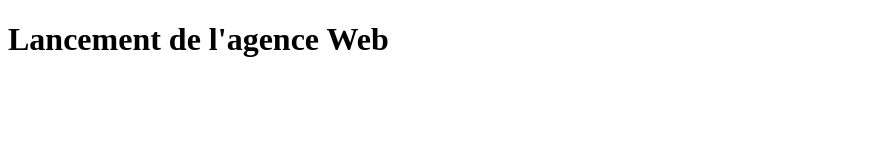
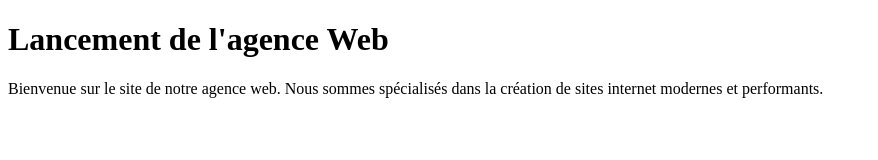
Before and after one commit to FazDev64/Agence-Web, a plain HTML site: page index.html in a window 1280 px wide. Shown: the whole page, without its empty margins (0-878 px from the left). Drawn offline with Linux system fonts and the light colour scheme.

Commit message:
ajout paragraphe de Bienvenue

```diff
--- a/index.html
+++ b/index.html
@@ -7,5 +7,6 @@
 </head>
 <body>
   <h1>Lancement de l'agence Web</h1>
+  <p>Bienvenue sur le site de notre agence web. Nous sommes spécialisés dans la création de sites internet modernes et performants.</p>
 </body>
 </html>
```
